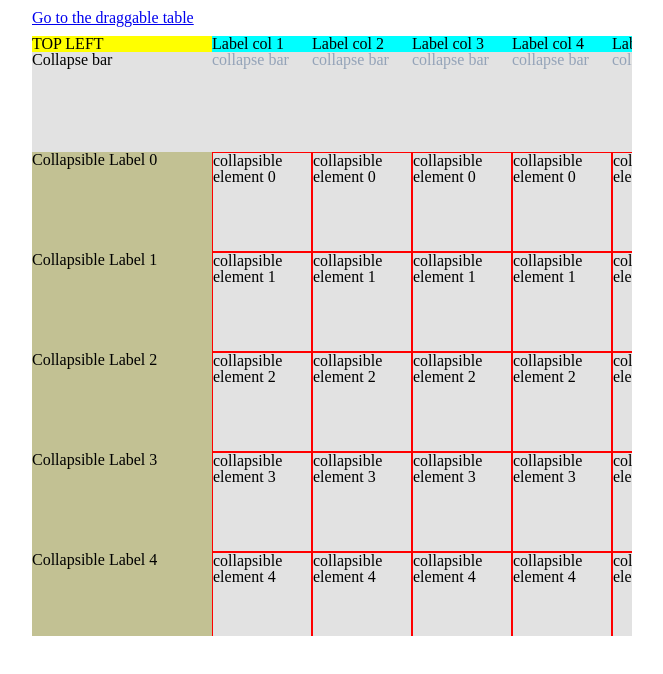
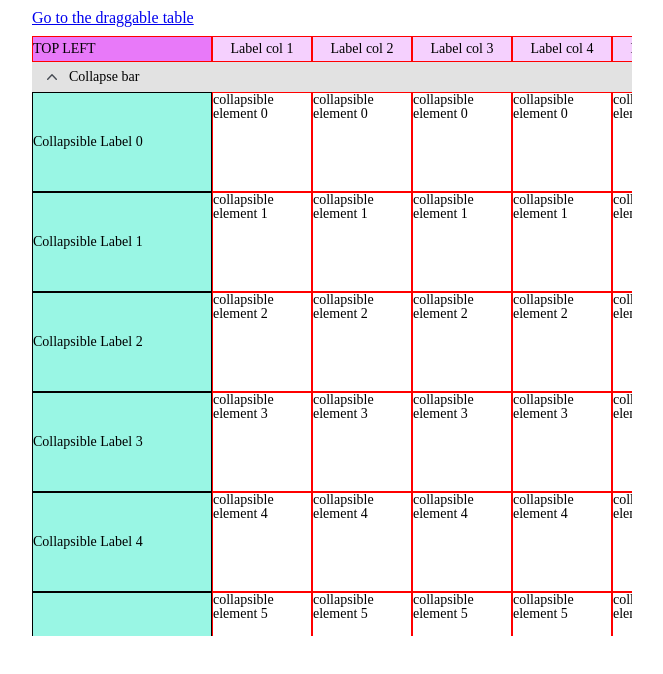
Before and after one commit to taishikato/simple-dnd-example-2, a React (Vite) app: page /collapse in a window 1280 px wide. Shown: the top 674 px of the page, without its empty margins (308-971 px from the left). Built offline with nearby package versions, Linux system fonts and the light colour scheme.

Commit message:
adjust some CSSs

```diff
--- a/src/BlairTable/BlairTable.tsx
+++ b/src/BlairTable/BlairTable.tsx
@@ -19,6 +19,7 @@ const BlairTable = () => {
         width: containerWidth,
         height: containerHeight,
         overflow: "auto",
+        fontSize: "14px",
       })}
     >
       <Top />
--- a/src/BlairTable/Bottom/Bottom.tsx
+++ b/src/BlairTable/Bottom/Bottom.tsx
@@ -6,6 +6,7 @@ import {
   baseZIndex,
   rows,
 } from "../consts";
+import CollapseArrow from "../assets/CollapseArrow.svg";
 
 const Bottom = () => {
   const handleCollapse = (e: React.MouseEvent<HTMLDivElement, MouseEvent>) => {
@@ -54,8 +55,6 @@ const Bottom = () => {
       // c.style.height = "0";
       // c.style.overflow = "hidden";
     });
-
-    console.log("clicked");
   };
 
   return (
@@ -78,13 +77,19 @@ const Bottom = () => {
         <div
           onClick={(e) => handleCollapse(e)}
           className={css({
-            height: 100,
+            height: 30,
             backgroundColor: "#e2e2e2", // TODO
             boxSizing: "border-box",
             cursor: "pointer",
+            padding: "0 15px",
+            display: "flex",
+            justifyItems: "center",
+            alignItems: "center",
+            columnGap: "12px",
           })}
         >
-          Collapse bar
+          <img src={CollapseArrow} width="10px" />
+          <span className={css({ fontSize: "14px" })}>Collapse bar</span>
         </div>
         {[...Array(10).keys()].map((_, i) => {
           return (
@@ -93,8 +98,11 @@ const Bottom = () => {
               className={cx([
                 css({
                   height: 100,
-                  backgroundColor: "rgba(134,132,41,0.5)", // TODO
+                  border: "1px solid black", // TODO
+                  backgroundColor: "rgb(153 246 228)", // TODO
                   boxSizing: "border-box",
+                  display: "flex",
+                  alignItems: "center",
                   transition: "height 200ms",
                 }),
                 "collapsible",
@@ -110,8 +118,11 @@ const Bottom = () => {
             className={css({
               height: row.height,
               border: "1px solid black", // TODO
-              backgroundColor: "rgba(134,132,41,0.5)", // TODO
+              backgroundColor: "rgb(153 246 228)", // TODO
               boxSizing: "border-box",
+              display: "flex",
+              alignItems: "center",
+              transition: "height 200ms",
             })}
           >
             Label {row.text}
@@ -130,22 +141,19 @@ const Bottom = () => {
         {(() => {
           return (
             <div>
-              <div className={css({ height: 100, display: "flex" })}>
+              <div className={css({ height: 30, display: "flex" })}>
                 {cols.map((col, j) => (
                   <div
                     onClick={(e) => handleCollapse(e)}
                     className={css({
                       width: col.width,
                       border: "none",
-                      color: "rgb(148 163 184)",
                       cursor: "pointer",
                       boxSizing: "border-box",
                       backgroundColor: "#e2e2e2", // TODO
                     })}
                     key={j}
-                  >
-                    collapse bar
-                  </div>
+                  />
                 ))}
               </div>
               {[...Array(10).keys()].map((_, i) => {
@@ -169,7 +177,6 @@ const Bottom = () => {
                             width: col.width,
                             border: "1px solid red",
                             boxSizing: "border-box",
-                            backgroundColor: "#e2e2e2", // TODO
                           }),
                         ])}
                         key={j}
--- a/src/BlairTable/Top/Top.tsx
+++ b/src/BlairTable/Top/Top.tsx
@@ -30,8 +30,10 @@ const Top = () => {
             width: rowLabelWidth,
             float: "left",
             zIndex: baseZIndex,
-            backgroundColor: "yellow", // TODO
+            backgroundColor: "rgb(232 121 249)", // TODO
             boxSizing: "border-box",
+            padding: "5px 0",
+            border: "1px solid red",
           })}
         >
           TOP LEFT
@@ -42,13 +44,22 @@ const Top = () => {
           className={css({
             width: totalColLabelsWidth,
             float: "left",
-            backgroundColor: "aqua", // TODO
+            backgroundColor: "rgb(245 208 254)", // TODO
             boxSizing: "border-box",
           })}
         >
           <div className={css({ display: "flex" })}>
             {cols.map((c, i) => (
-              <div key={i} className={css({ width: c.width })}>
+              <div
+                key={i}
+                className={css({
+                  width: c.width,
+                  textAlign: "center",
+                  boxSizing: "border-box",
+                  padding: "5px 0",
+                  border: "1px solid red",
+                })}
+              >
                 Label {c.text}
               </div>
             ))}
--- a/src/BlairTable/styles/style.css
+++ b/src/BlairTable/styles/style.css
@@ -1,4 +1,5 @@
 .collapse-close {
 	height: 0;
 	overflow: hidden;
+	border: none;
 }
```
Also changed, not shown: src/BlairTable/assets/CollapseArrow.svg (added).
